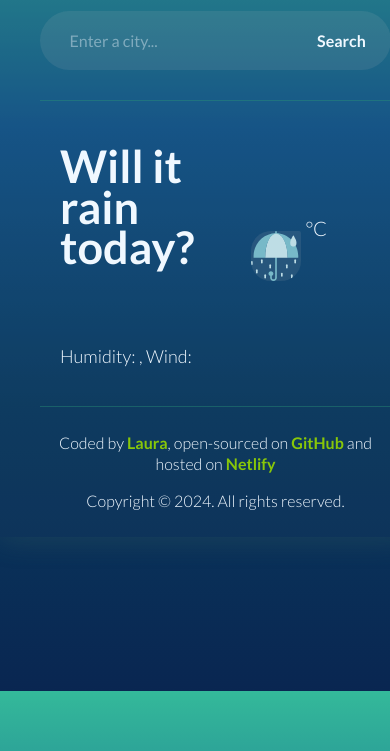
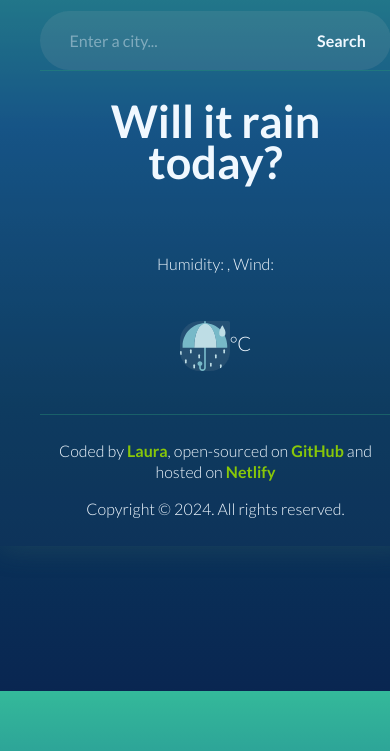
Before and after one commit to Laouns/SheCodesProject-weather-app, a plain HTML site: page index.html in a window 390 px wide. Shown: the part 153-904 px from the top of the page. Drawn offline with nearby package versions, Linux system fonts and the light colour scheme; no server answers.

Commit message:
Update responsive design

```diff
--- a/style.css
+++ b/style.css
@@ -65,7 +65,6 @@ main h1 {
 main h1 .temp {
    font-size: 90px;
    font-weight: 300;
-
 }
 
 main h1 img {
@@ -160,3 +159,40 @@ footer a {
    padding: 25px 0 0 0;
    width: 40%;
 }
+
+@media screen and (max-width: 500px) {
+   body {
+      font-size: 16px;
+      text-align: center;
+   }
+
+   main {
+      flex-direction: column;
+      margin: 0 auto;
+   }
+
+   .location {
+      width: 100%;
+      margin: 0;
+   }
+
+   .weather {
+      width: 100%;
+      margin: 0;
+      padding: 0;
+   }
+
+   main h1 {
+      justify-content: center;
+   }
+
+   main h1 .temp {
+      font-size: 60px;
+   }
+
+   main h1 img {
+      margin: 0;
+      padding: 0;
+   }
+
+}
```
